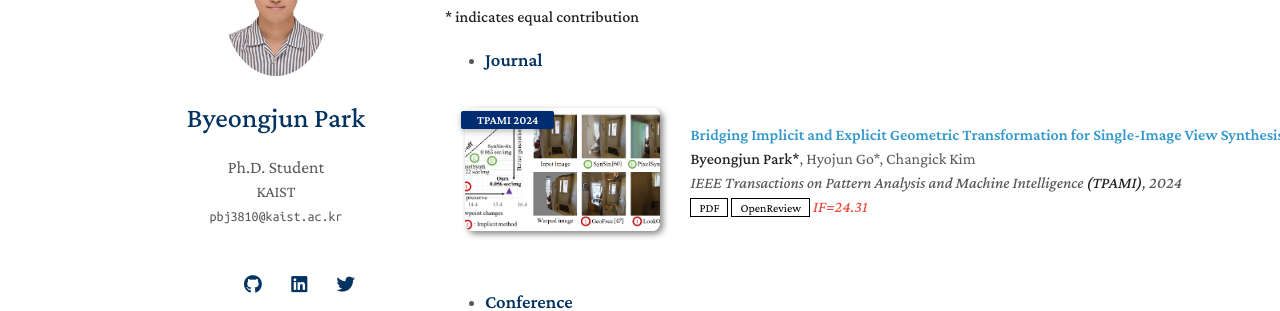
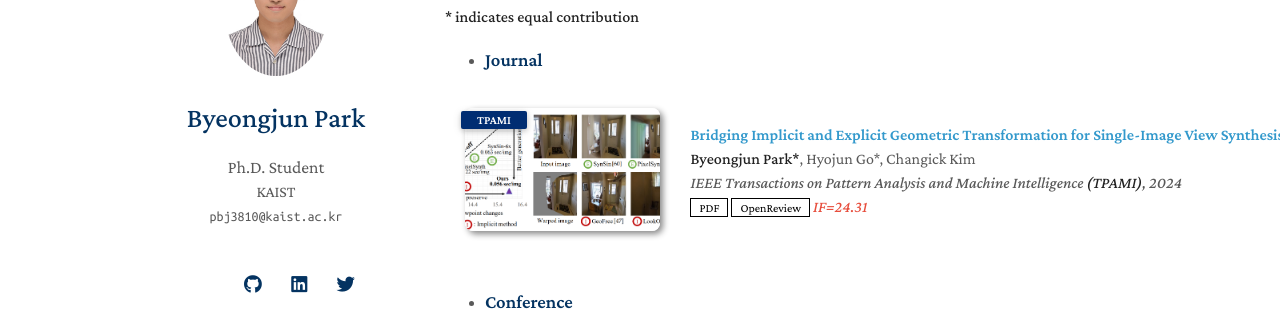
Before and after one commit to byeongjun-park/byeongjun-park.github.io, a Jekyll site: the page built from index.md, in a window 1280 px wide and 900 px high, scrolled down 423 px. Shown: the part 147-458 px from the top of the window. Built offline with Jekyll 4.4.1, drawn with Linux system fonts in a browser that asks for light colours; nearby versions of some CDN libraries; a style sheet for code colours, icons or effects is not loaded; our own code applies the rules of GitHub Pages for plain Markdown files.

Commit message:
profile update

```diff
--- a/_data/journal.yml
+++ b/_data/journal.yml
@@ -2,7 +2,7 @@ main:
 
   - title: Bridging Implicit and Explicit Geometric Transformation for Single-Image View Synthesis
     authors: <strong>Byeongjun Park*</strong>, Hyojun Go*, Changick Kim
-    conference_short: TPAMI 2024
+    conference_short: TPAMI
     conference: IEEE Transactions on Pattern Analysis and Machine Intelligence <strong>(TPAMI)</strong>, 2024
     pdf: https://arxiv.org/pdf/2209.07105.pdf
     OpenReview: https://openreview.net/forum?id=x4JZ3xX5mtv
```
